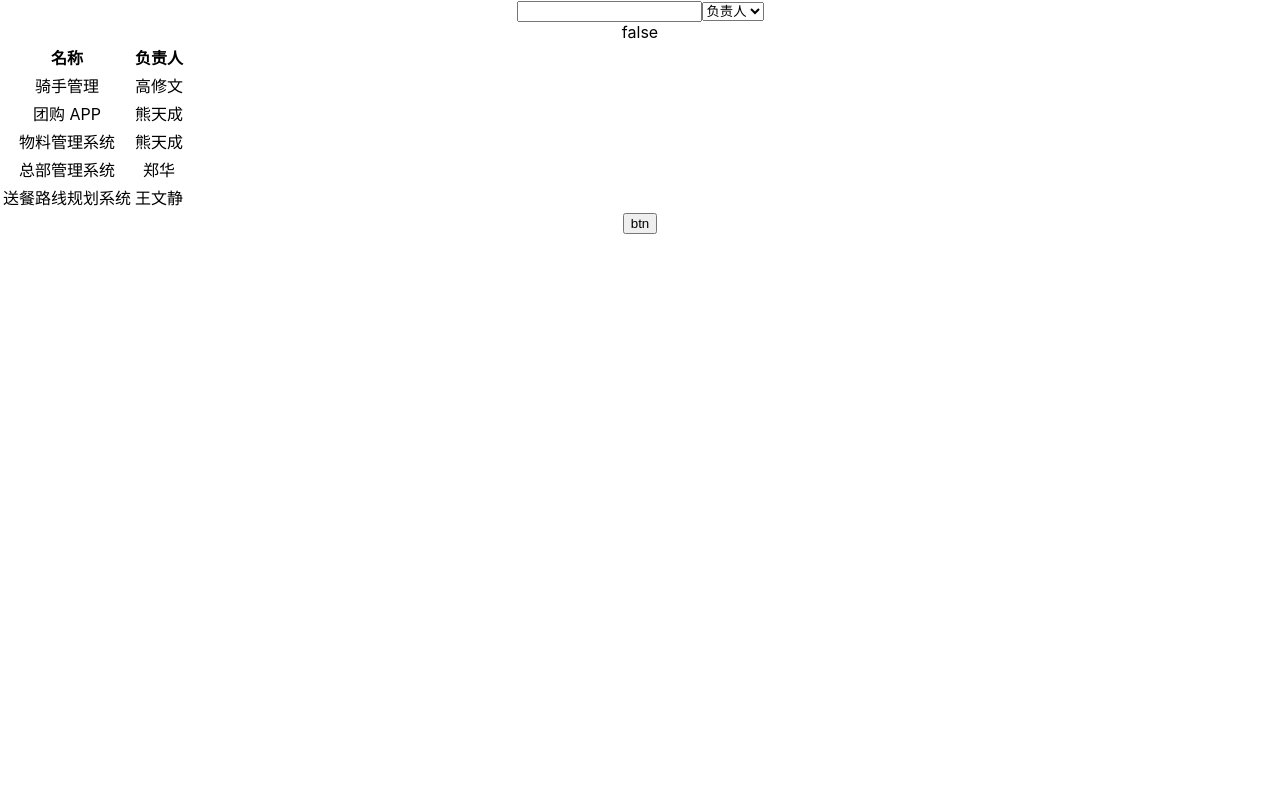
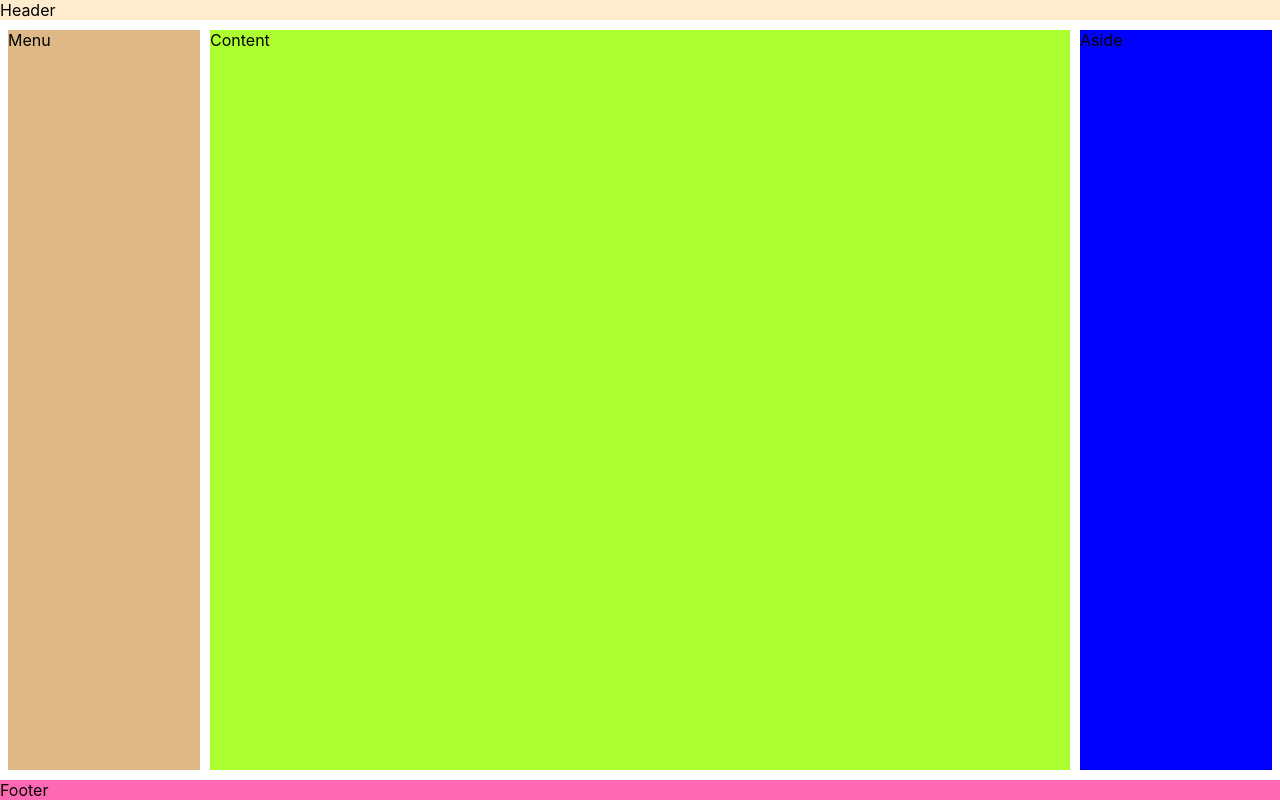
Before and after one commit to qqjay2017/jira-react, a React (Create React App) app: page / in a window 1280 px wide. Built offline with nearby package versions, Linux system fonts and the light colour scheme; data requests are answered from the project's data file.

Commit message:
feat: 引入emotion和grid布局实战

```diff
--- a/craco.config.js
+++ b/craco.config.js
@@ -21,7 +21,7 @@ module.exports = {
   devServer: {
     port: "3005",
 
-    open: false,
+    open: true,
     proxy: {
       "/api": {
         target: "http://localhost:4000",
--- a/package.json
+++ b/package.json
@@ -3,6 +3,9 @@
   "version": "0.1.0",
   "private": true,
   "dependencies": {
+    "@emotion/core": "^11.0.0",
+    "@emotion/react": "^11.8.2",
+    "@emotion/styled": "^11.8.1",
     "@testing-library/jest-dom": "^5.16.3",
     "@testing-library/react": "^12.1.4",
     "@testing-library/user-event": "^13.5.0",
--- a/src/App.css
+++ b/src/App.css
@@ -1,12 +1,3 @@
-.App {
-  text-align: center;
-}
-
-.App-logo {
-  height: 40vmin;
-  pointer-events: none;
-}
-
 @media (prefers-reduced-motion: no-preference) {
   .App-logo {
     animation: App-logo-spin infinite 20s linear;
@@ -36,3 +27,17 @@
     transform: rotate(360deg);
   }
 }
+
+body {
+  margin: 0;
+  font-family: -apple-system, BlinkMacSystemFont, "Segoe UI", "Roboto", "Oxygen",
+    "Ubuntu", "Cantarell", "Fira Sans", "Droid Sans", "Helvetica Neue",
+    sans-serif;
+  -webkit-font-smoothing: antialiased;
+  -moz-osx-font-smoothing: grayscale;
+}
+
+code {
+  font-family: source-code-pro, Menlo, Monaco, Consolas, "Courier New",
+    monospace;
+}
--- a/src/App.tsx
+++ b/src/App.tsx
@@ -2,11 +2,12 @@ import React from "react";
 
 import "./App.css";
 import ProjectListScreen from "screens/project-list";
+import GridLayout from "screens/grid-layout";
 
 function App() {
   return (
     <div className="App">
-      <ProjectListScreen />
+      <GridLayout />
     </div>
   );
 }
--- a/src/index.css
+++ /dev/null
@@ -1,13 +0,0 @@
-body {
-  margin: 0;
-  font-family: -apple-system, BlinkMacSystemFont, 'Segoe UI', 'Roboto', 'Oxygen',
-    'Ubuntu', 'Cantarell', 'Fira Sans', 'Droid Sans', 'Helvetica Neue',
-    sans-serif;
-  -webkit-font-smoothing: antialiased;
-  -moz-osx-font-smoothing: grayscale;
-}
-
-code {
-  font-family: source-code-pro, Menlo, Monaco, Consolas, 'Courier New',
-    monospace;
-}
--- a/src/index.tsx
+++ b/src/index.tsx
@@ -1,6 +1,6 @@
 import React from "react";
 import ReactDOM from "react-dom";
-import "./index.css";
+
 import App from "./App";
 import reportWebVitals from "./reportWebVitals";
 import { AppProvider } from "context";
--- /dev/null
+++ b/src/screens/grid-layout/GridLayout.tsx
@@ -0,0 +1,77 @@
+/** @jsxImportSource @emotion/react */
+
+import styled from "@emotion/styled";
+
+export const GridLayout = () => {
+  return (
+    <Layout>
+      <Header>Header</Header>
+      <Menu>Menu</Menu>
+      <Content>Content</Content>
+      <Aside>Aside</Aside>
+      <Footer>Footer</Footer>
+    </Layout>
+  );
+};
+
+const Layout = styled.div`
+  display: grid;
+
+  grid-template-columns: 200px 1fr 200px;
+  grid-template-rows: auto 1fr auto;
+  grid-gap: 10px;
+
+  height: 100vh;
+  grid-template-areas:
+    "header header header"
+    "menu content aside"
+    "footer footer footer";
+  @media (max-width: 768px) {
+    grid-template-areas:
+      "header"
+      "menu"
+      "content"
+      "aside"
+      "footer";
+    grid-template-columns: 1fr;
+    grid-template-rows:
+      auto
+      minmax(75px, auto)
+      1fr
+      minmax(75px, auto)
+      auto;
+  }
+`;
+
+const Header = styled.div`
+  grid-area: header;
+  background-color: blanchedalmond;
+`;
+
+const Menu = styled.div`
+  grid-area: menu;
+  margin-left: 0.5rem;
+  background-color: burlywood;
+  @media (max-width: 768px) {
+    margin: 0;
+  }
+`;
+
+const Aside = styled.div`
+  grid-area: aside;
+  margin-right: 0.5rem;
+  background-color: blue;
+  @media (max-width: 768px) {
+    margin: 0;
+  }
+`;
+
+const Footer = styled.div`
+  grid-area: footer;
+  background-color: hotpink;
+`;
+
+const Content = styled.div`
+  grid-area: content;
+  background-color: greenyellow;
+`;
--- /dev/null
+++ b/src/screens/grid-layout/index.ts
@@ -0,0 +1 @@
+export { GridLayout as default } from "./GridLayout";
```
Also changed, not shown: 1 other file (tests, documents, lock files or other folders).
